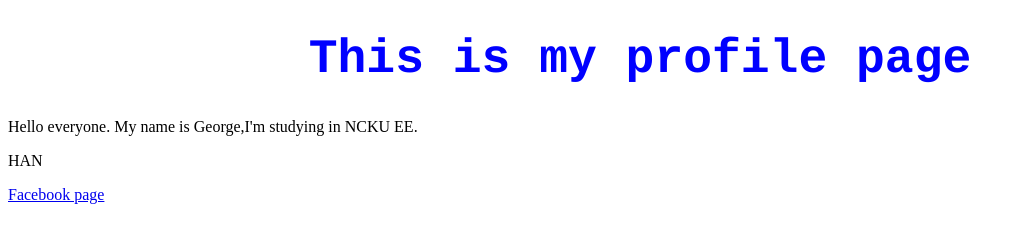
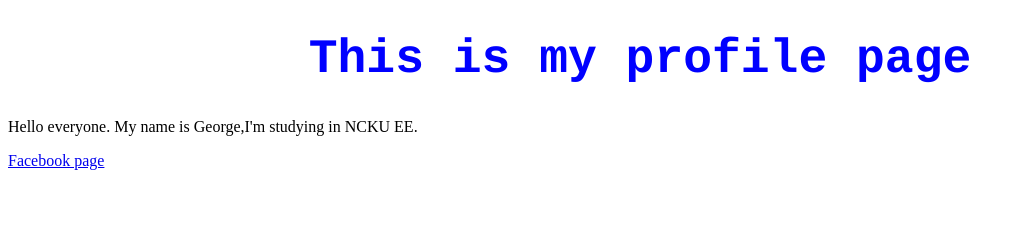
Before and after one commit to george81019/Test, a plain HTML site: page index.html in a window 1280 px wide. Shown: the whole page, without its empty margins (0-1024 px from the left). Drawn offline with Linux system fonts and the light colour scheme.

Commit message:
Update index.html

```diff
--- a/index.html
+++ b/index.html
@@ -9,7 +9,6 @@
 </h1>
 
 <p>Hello everyone. My name is George,I'm studying in NCKU EE. </p>
-<p>HAN</p>
 <a href="https://www.facebook.com/profile.php?id=100002574673933" target="_blank">Facebook page</a>
 
 </body>
```
